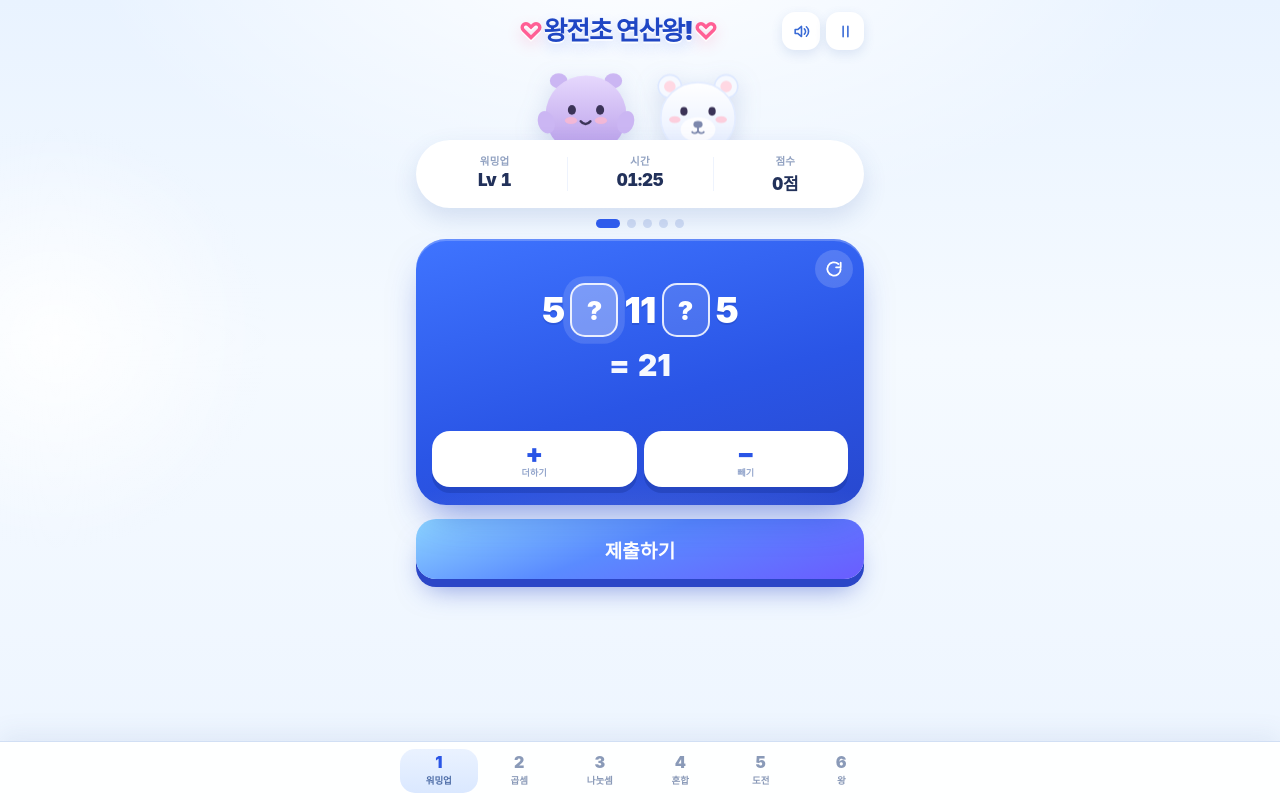
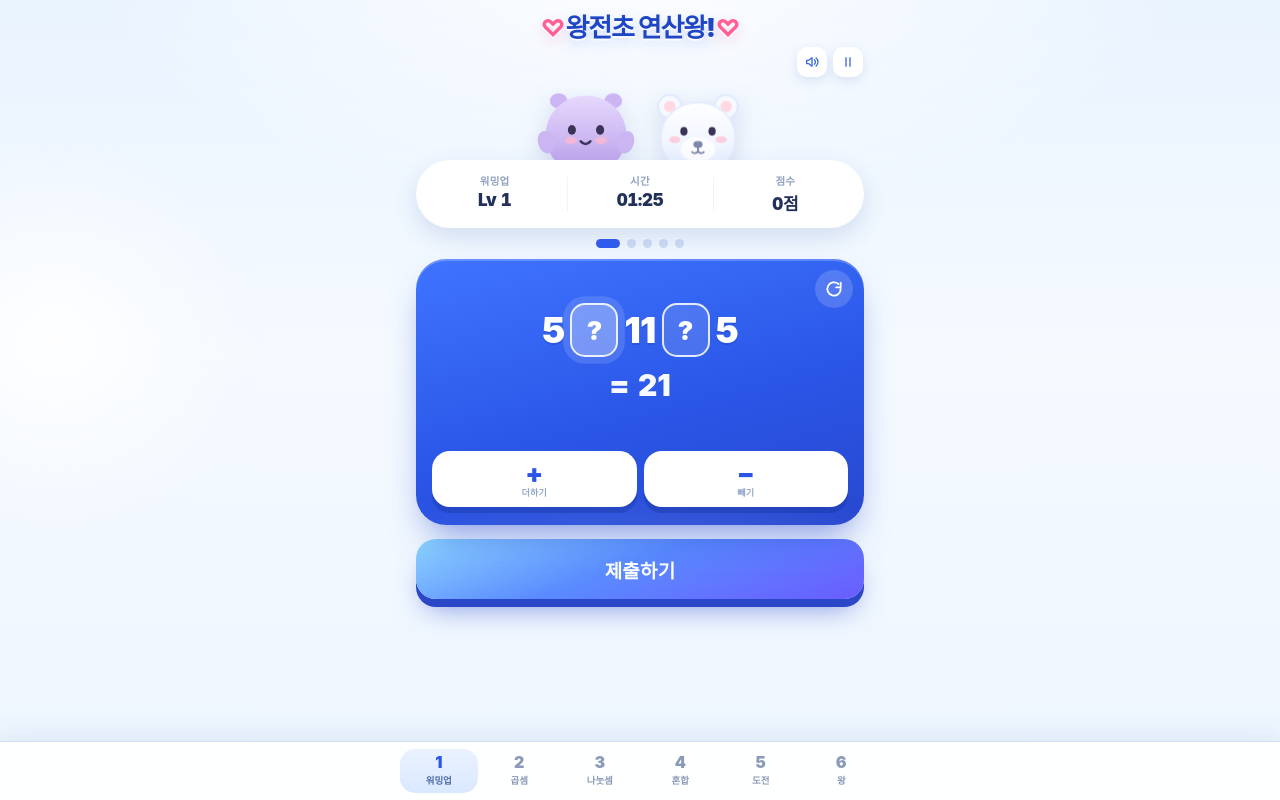
Before and after one commit to chohanui2-home/wangjeon-math, a plain HTML site: page index.html in a window 1280 px wide. Drawn offline with Linux system fonts and the light colour scheme.

Commit message:
제목 가운데 정렬: 유틸리티 버튼을 제목 아래 줄로 분리

```diff
--- a/index.html
+++ b/index.html
@@ -42,7 +42,7 @@ button{font-family:inherit;cursor:pointer}
   padding:calc(8px + env(safe-area-inset-top)) 16px calc(104px + env(safe-area-inset-bottom));
   min-height:100vh;min-height:100dvh;display:flex;flex-direction:column;
 }
-.topbar{display:flex;align-items:center;justify-content:space-between;gap:6px;padding:4px 0 12px}
+.topbar{display:flex;align-items:center;justify-content:center;padding:4px 0 4px}
 .topbar h1{
   margin:0;flex:1 1 auto;min-width:0;text-align:center;
   font-size:clamp(20px,6.4vw,26px);font-weight:900;line-height:1.2;
@@ -53,7 +53,9 @@ button{font-family:inherit;cursor:pointer}
   color:#ff5f95;font-weight:900;font-size:.94em;vertical-align:.02em;padding:0 .04em;
   text-shadow:0 1px 0 #fff,0 2px 0 rgba(255,255,255,.7),0 6px 14px rgba(255,95,149,.28);
 }
-.topright{display:flex;gap:6px;align-items:center}
+.toptools{display:flex;justify-content:flex-end;align-items:center;gap:6px;padding:0 1px 5px}
+.toptools .iconbtn{width:30px;height:30px;border-radius:10px}
+.toptools .iconbtn svg{width:16px;height:16px}
 .iconbtn{
   width:38px;height:38px;flex:0 0 auto;border-radius:13px;border:none;background:#fff;
   box-shadow:0 4px 12px rgba(58,96,180,.14);color:#3a6bd6;display:grid;place-items:center;padding:0;
@@ -63,7 +65,6 @@ button{font-family:inherit;cursor:pointer}
 .iconbtn svg{width:19px;height:19px;fill:none;stroke:currentColor;stroke-width:2;stroke-linecap:round;stroke-linejoin:round}
 .iconbtn .solid{fill:currentColor;stroke:none}
 .iconbtn.off{color:#9aa9c6}
-.spacer{width:38px;height:38px;flex:0 0 auto}
 
 .playview{display:flex;flex-direction:column;width:100%}
 @media (min-height:900px){
@@ -261,9 +262,9 @@ button{font-family:inherit;cursor:pointer}
 <body>
 <div class="app">
   <header class="topbar">
-    <div class="spacer"></div>
     <h1><span class="hh">♡</span>왕전초 연산왕!<span class="hh">♡</span></h1>
-    <div class="topright">
+  </header>
+  <div class="toptools">
     <button class="iconbtn" id="sndBtn" type="button" aria-label="효과음 켜기/끄기">
       <svg id="sndOnIcon" viewBox="0 0 24 24" aria-hidden="true"><path d="M4 9.5h3.2L12 5.6v12.8L7.2 14.5H4z"/><path d="M15.6 8.6a4.6 4.6 0 0 1 0 6.8"/><path d="M18.2 6a8 8 0 0 1 0 12"/></svg>
       <svg id="sndOffIcon" viewBox="0 0 24 24" aria-hidden="true" style="display:none"><path d="M4 9.5h3.2L12 5.6v12.8L7.2 14.5H4z"/><path d="M16 9.5l5 5M21 9.5l-5 5"/></svg>
@@ -272,7 +273,6 @@ button{font-family:inherit;cursor:pointer}
       <svg viewBox="0 0 24 24" aria-hidden="true"><path d="M9 5.5v13M15 5.5v13"/></svg>
     </button>
   </div>
-  </header>
 
   <main>
     <section class="playview" id="playView">
```
Lines whose indentation alone changed are shown as unchanged.
